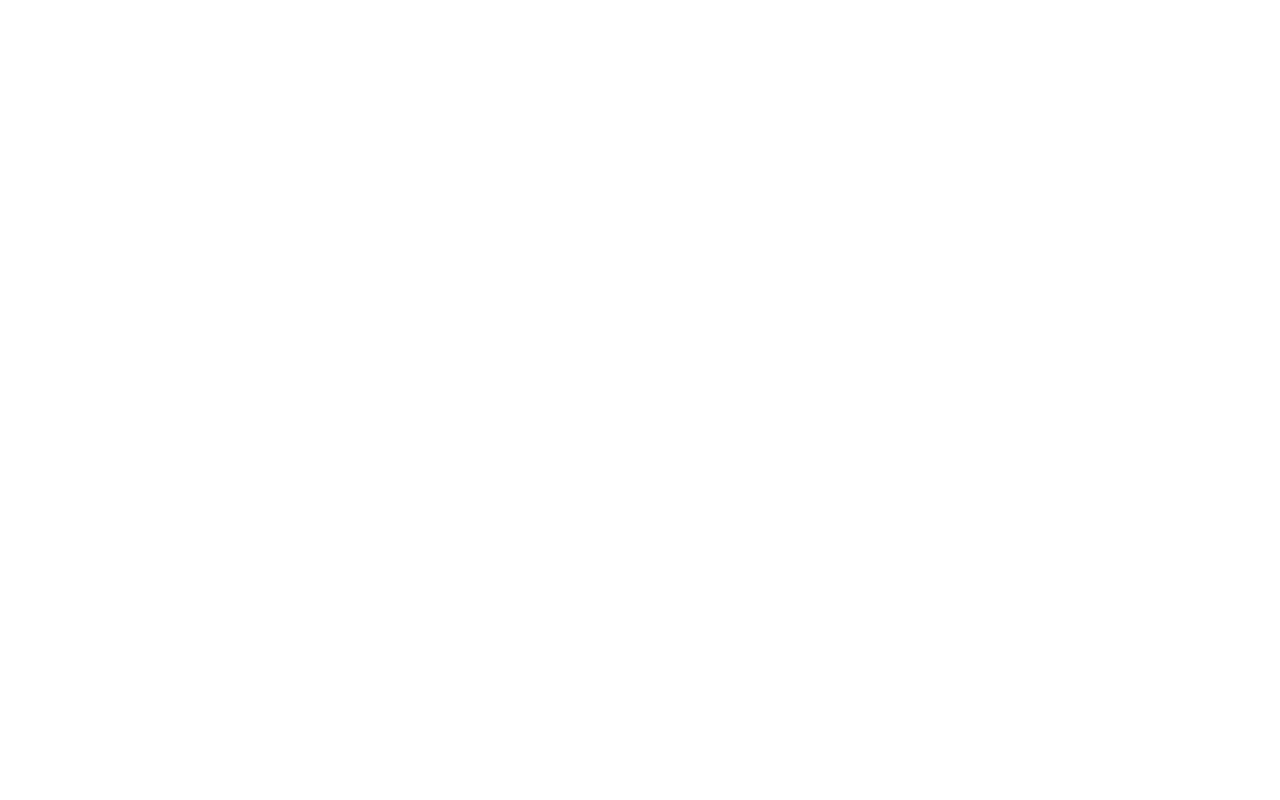
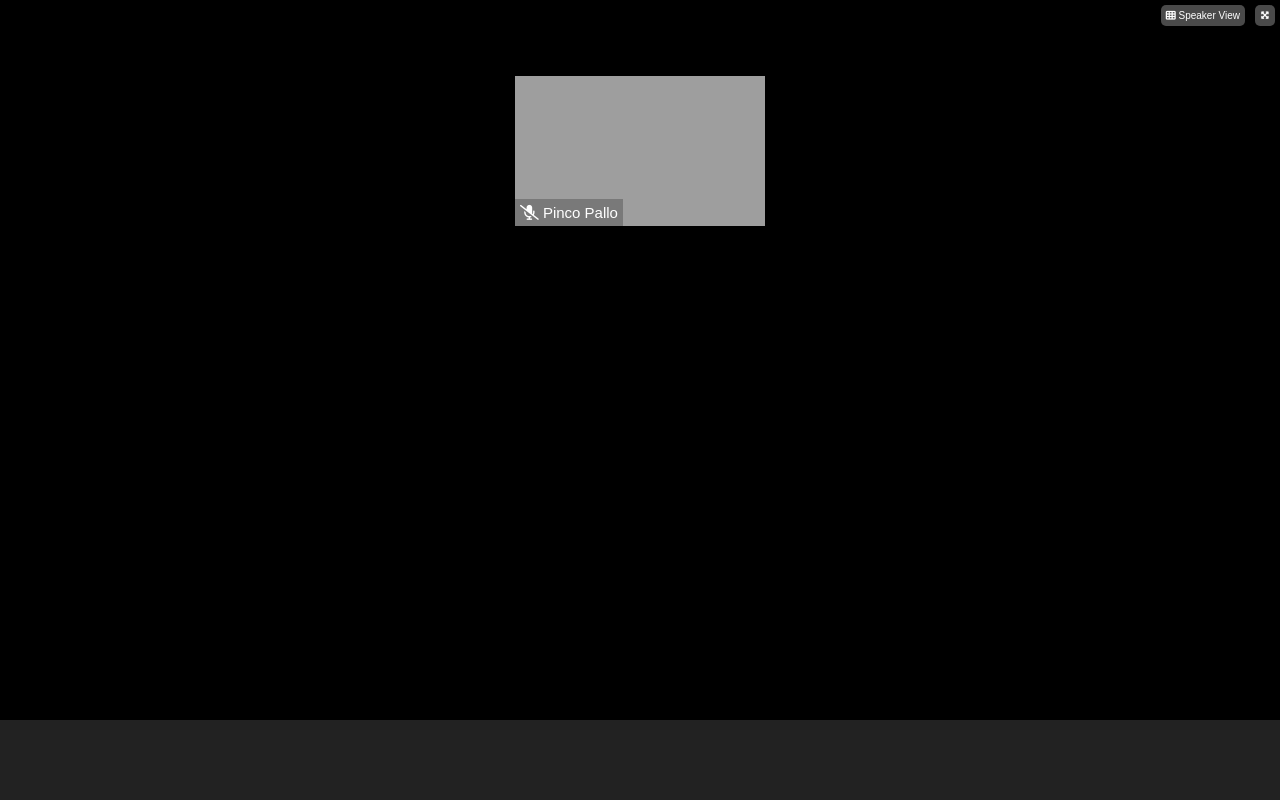
Before and after one commit to christiansaccani/html-css-zoom, a plain HTML site: page index.html in a window 1280 px wide. Drawn offline with Linux system fonts and the light colour scheme; grey boxes are pictures that could not be loaded.

Commit message:
calling user done

```diff
--- a/index.html
+++ b/index.html
@@ -6,8 +6,35 @@
     <title>Zoom</title>
 
     <link rel="stylesheet" href="style.css">
+    <link rel="stylesheet" href="https://cdnjs.cloudflare.com/ajax/libs/font-awesome/6.5.1/css/all.min.css" integrity="sha512-DTOQO9RWCH3ppGqcWaEA1BIZOC6xxalwEsw9c2QQeAIftl+Vegovlnee1c9QX4TctnWMn13TZye+giMm8e2LwA==" crossorigin="anonymous" referrerpolicy="no-referrer" />
+    <script src='https://kit.fontawesome.com/a076d05399.js' crossorigin='anonymous'></script>
 </head>
+
 <body>
+    <main>
+        <div id="view">
+            <div><i class="fa-sharp fa-solid fa-table-cells"></i> Speaker View</div>
+            <div><i class="fa-solid fa-arrows-up-down-left-right"></i></div>
+        </div>
+        <div id="call">
+            <div class="single">
+                <img src="https://picsum.photos/250/150" alt="call">
+                <div class="name"><i class='fas fa-microphone-slash'></i> Pinco Pallo</div>
 
+        </div>
+    </main>
+    <nav>
+        <div class="nav-container">
+            <div id="vid-aud">
+
+            </div>
+            <div id="menu">
+
+            </div>
+            <div id="exit">
+
+            </div>
+        </div>
+    </nav>
 </body>
 </html>
--- a/style.css
+++ b/style.css
@@ -2,4 +2,116 @@
     box-sizing: border-box;
     margin: 0;
     padding: 0;
+    font-family: sans-serif;
 }
+
+main {
+    background-color: black;
+    height: 100vh;
+    width: 100%;
+}
+
+/* inizio view */
+
+#view {
+    display: flex;
+    justify-content: flex-end;
+    gap: 10px;
+
+    padding: 5px;
+}
+
+.fa-arrows-up-down-left-right {
+    rotate: 45deg;
+}
+
+#view div {
+    color: white;
+    font-size: 10px;
+
+    background-color: #4a4a4a;
+    padding: 5px;
+
+    border-radius: 5px;
+}
+
+/* fine view */
+
+/* inizio call */
+
+#call {
+    display: flex;
+    justify-content: center;
+    flex-wrap: wrap;
+
+    /* overflow: auto; */
+
+    gap: 15px 10px;
+    padding-top: 45px;
+}
+
+.single {
+position: relative;
+
+    width: 250px;
+    height: 150px;
+}
+
+.name {
+    position: absolute;
+    bottom: 0;
+    left: 0;
+
+    color: white;
+    font-size: 15px;
+
+    width: auto;
+    background-color: #4a4a4a70;
+    padding: 5px;
+}
+
+
+
+
+
+
+
+
+
+
+
+
+
+
+
+
+
+
+
+
+
+
+
+
+
+
+
+
+/* inizio nav */
+
+nav {
+    background-color: #222222;
+    height: 80px;
+    width: 100%;
+
+    position: fixed;
+    z-index: 10;
+    bottom: 0px;
+    left: 0px;
+}
+
+.nav-container {
+    display: flex;
+    justify-content: space-between;
+    align-content: center;
+}
```
